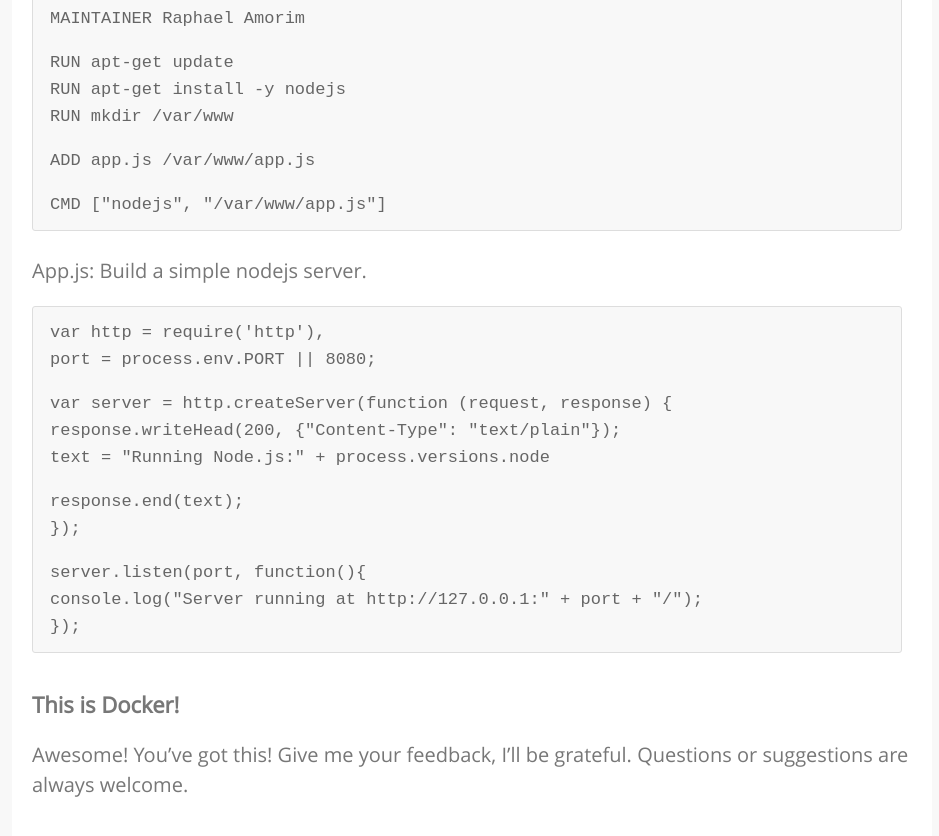
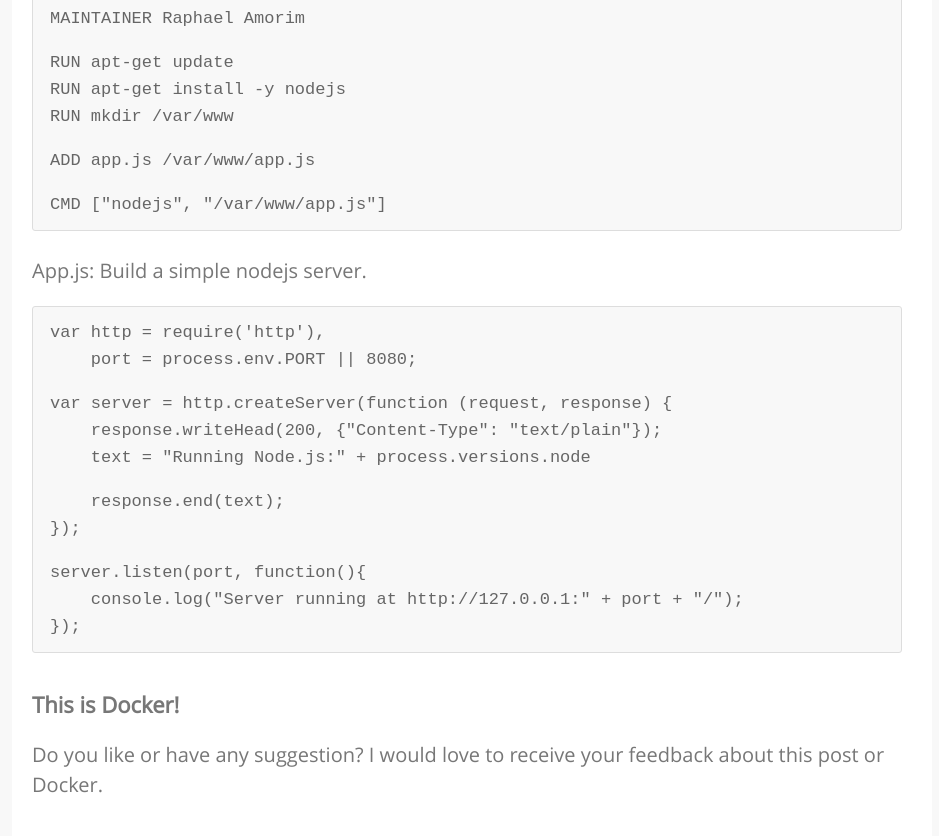
Before and after one commit to raphamorim/raphamorim.github.com, a Jekyll site: the page built from _posts/2014-09-25-hello-my-name-is-docker.md, in a window 1280 px wide and 900 px high, scrolled down 3626 px. Shown: the top 836 px of the window, without its empty margins (168-1107 px from the left). Built offline with Jekyll 4.4.1, drawn with Linux system fonts in a browser that asks for light colours; nearby versions of some CDN libraries; comment, search, counter and statistics services are not loaded.

Commit message:
fix code identation

```diff
--- a/_posts/2014-09-25-hello-my-name-is-docker.md
+++ b/_posts/2014-09-25-hello-my-name-is-docker.md
@@ -142,20 +142,20 @@ App.js: Build a simple nodejs server.
 
 <div class="code">
 <code>var http = require('http'),</code>
-<code>	port = process.env.PORT || 8080;</code>
+<code>&nbsp;&nbsp;&nbsp;&nbsp;port = process.env.PORT || 8080;</code>
 <br>
 <code>var server = http.createServer(function (request, response) {</code>
-<code>  response.writeHead(200, {"Content-Type": "text/plain"});</code>
-<code>  text = "Running Node.js:" + process.versions.node</code>
+<code>&nbsp;&nbsp;&nbsp;&nbsp;response.writeHead(200, {"Content-Type": "text/plain"});</code>
+<code>&nbsp;&nbsp;&nbsp;&nbsp;text = "Running Node.js:" + process.versions.node</code>
 <br>
-<code>  response.end(text);</code>
+<code>&nbsp;&nbsp;&nbsp;&nbsp;response.end(text);</code>
 <code>});</code>
 <br>
 <code>server.listen(port, function(){</code>
-<code>	console.log("Server running at http://127.0.0.1:" + port + "/");</code>
+<code>&nbsp;&nbsp;&nbsp;&nbsp;console.log("Server running at http://127.0.0.1:" + port + "/");</code>
 <code>});</code>
 </div>
 
 ### This is Docker!
 
-Awesome! You've got this! Give me your feedback, I'll be grateful. Questions or suggestions are always welcome.
+Do you like or have any suggestion? I would love to receive your feedback about this post or Docker.
```
Also changed, not shown: 1 other file.
